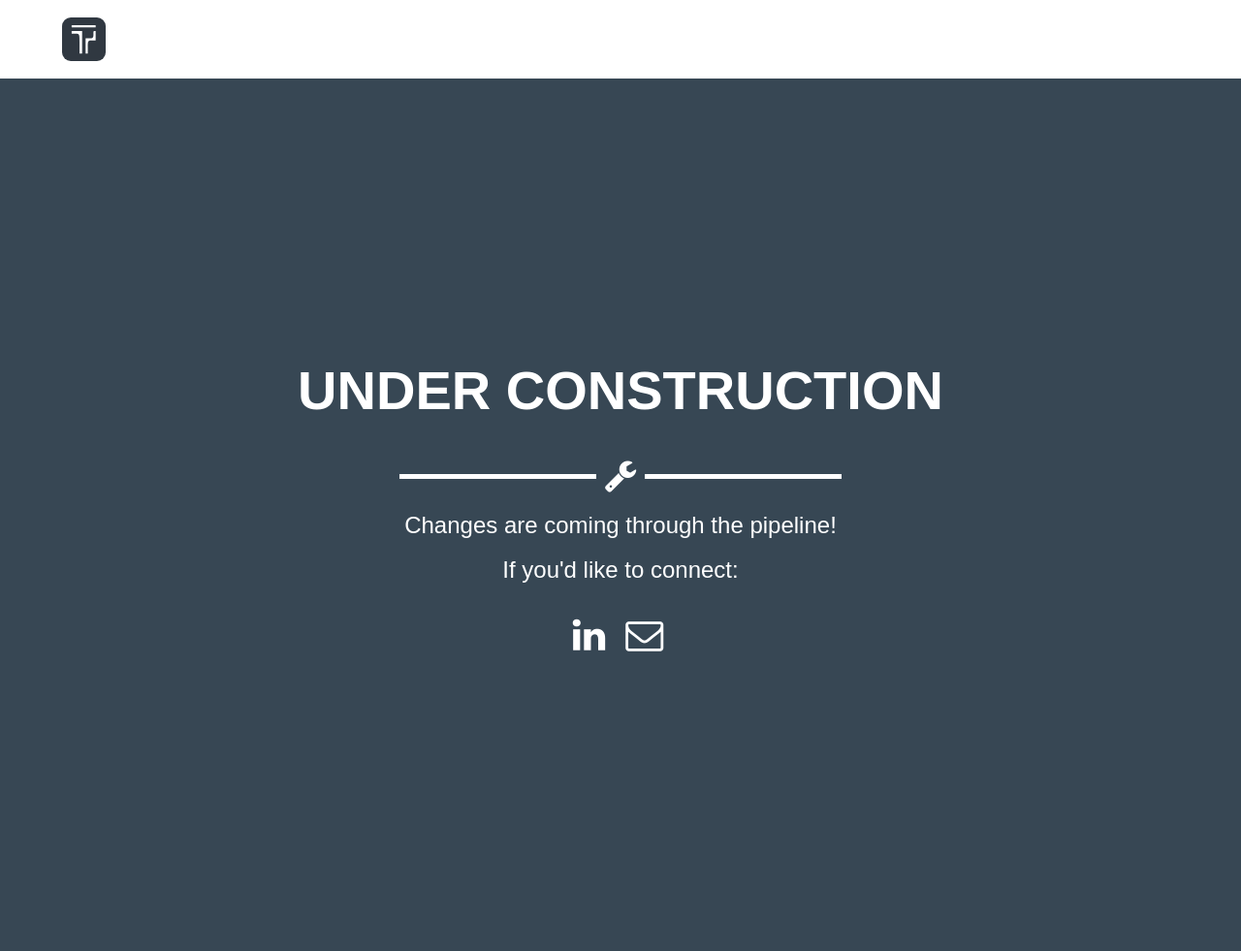
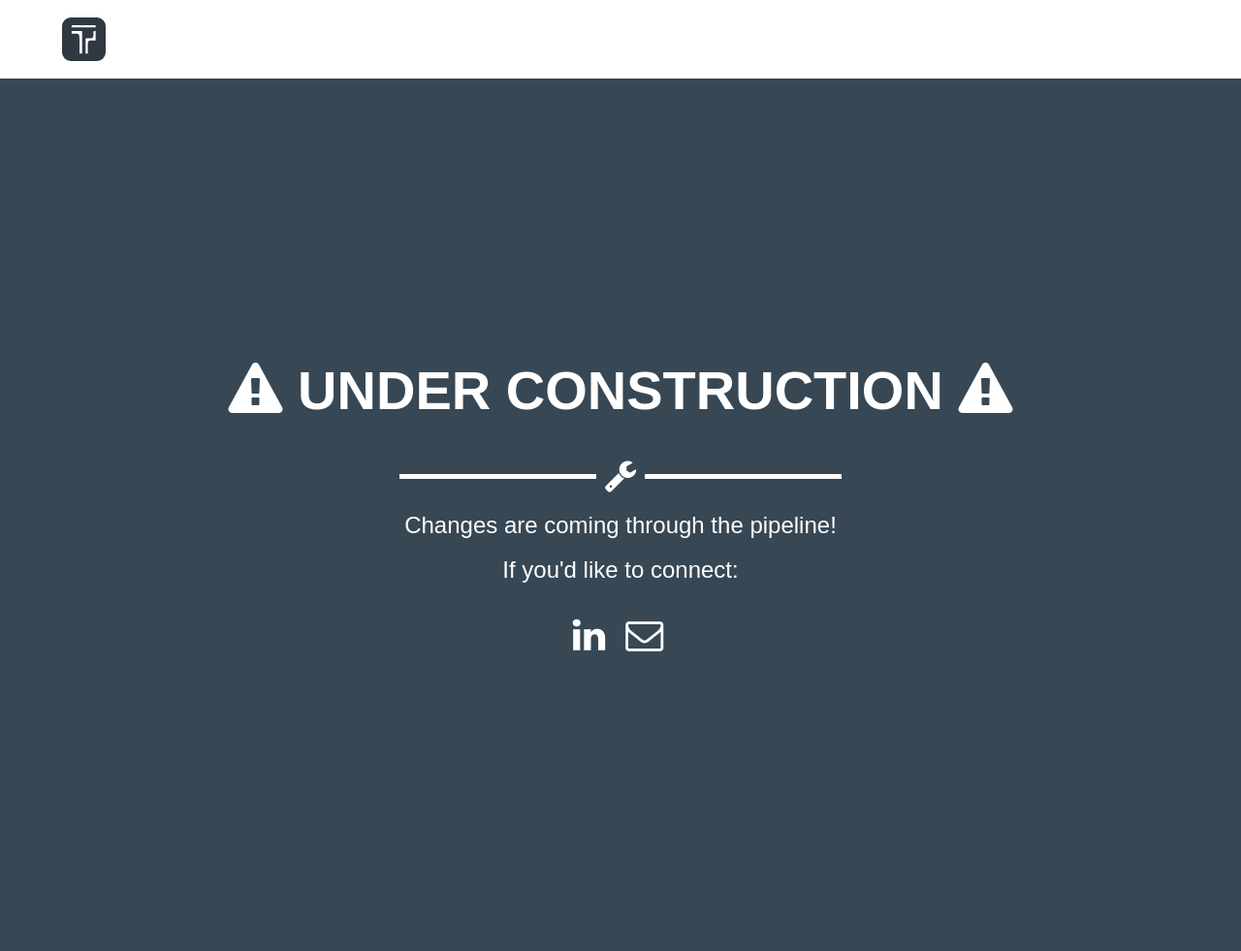
Before and after one commit to tmpg/tmpg.github.io, a Jekyll site: the page built from home.md, in a window 1280 px wide. Shown: the whole page at 97% size. Built offline with Jekyll 4.4.1, drawn with Linux system fonts in a browser that asks for light colours; nearby versions of some CDN libraries.

Commit message:
Wind of change 4

```diff
--- a/_layouts/default.html
+++ b/_layouts/default.html
@@ -48,7 +48,7 @@
         {% elsif site.underConstruction == true  %}
         <div class="initial-content" style="width: 100vw; height: 100vh; background-color: #374754; display: table-cell; vertical-align: middle;">
           <div class="container" style="">
-            <h4 class="section-heading text-center" style="color: #fff;">UNDER CONSTRUCTION</h4>
+            <h4 class="section-heading text-center" style="color: #fff;"><i class="fa fa-exclamation-triangle"></i>  UNDER CONSTRUCTION  <i class="fa fa-exclamation-triangle"></i></h4>
             <hr class="connect" style="visibility: visible; color: #fff">
             <div class="row">
               <div class="col-lg-8 col-lg-offset-2 text-center">
```
